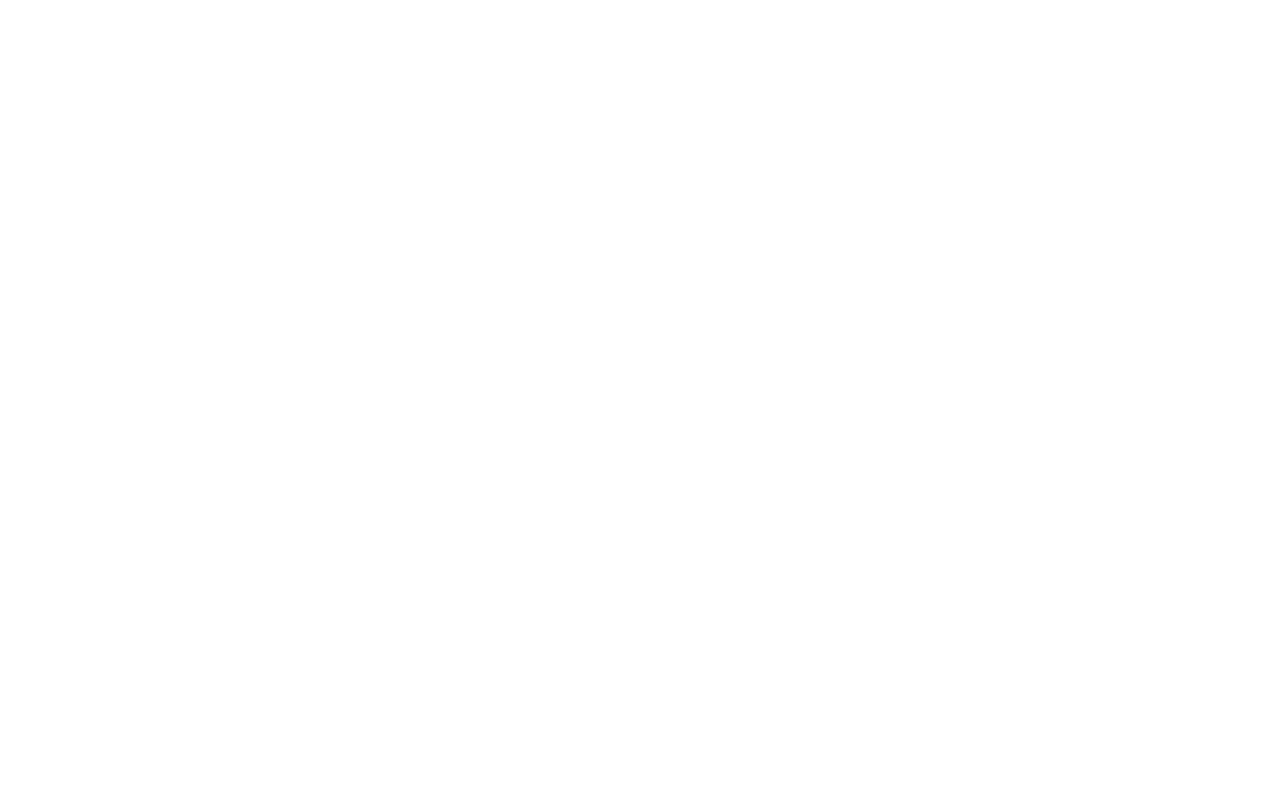
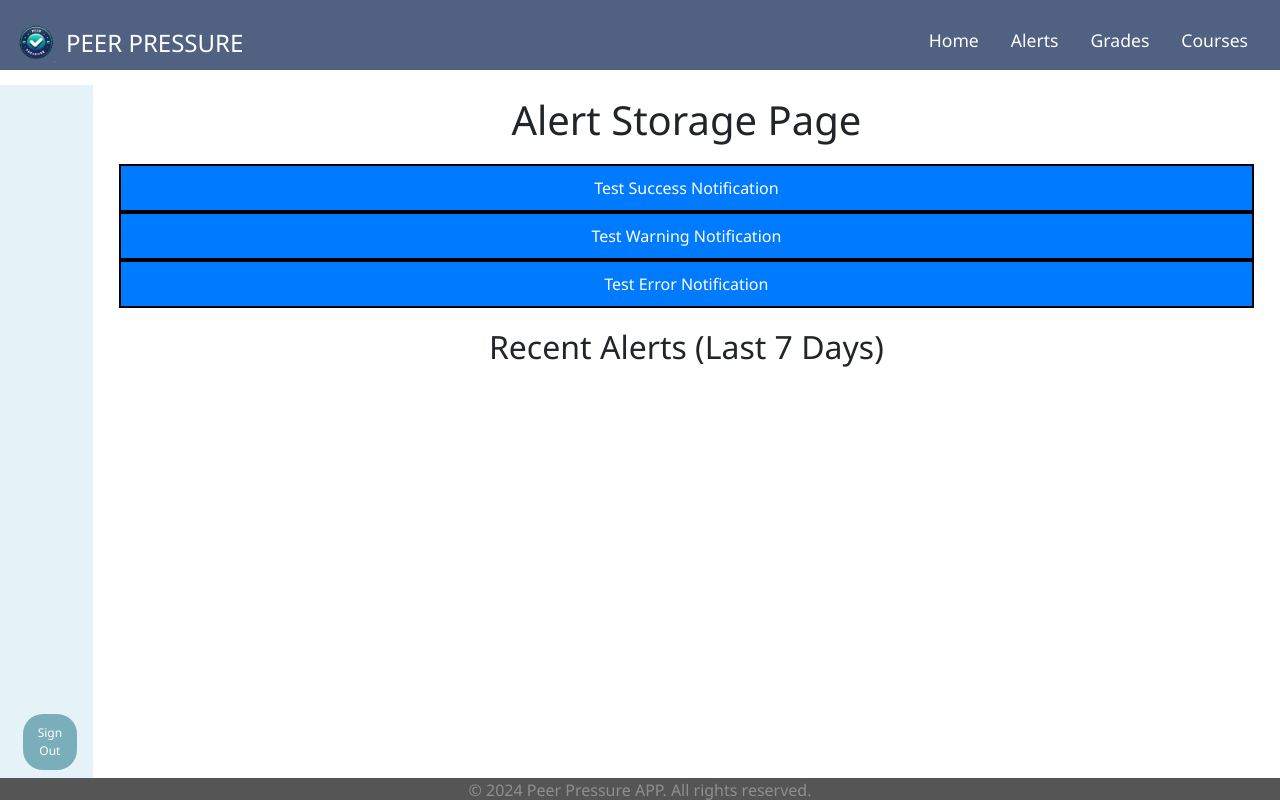
Before and after one commit to WVU-CS230-2024-05-Group02/Peer_Pressure, a React (Create React App) app: page /alert in a window 1280 px wide. Before the commit this address had no page. Built offline with nearby package versions, Linux system fonts and the light colour scheme.

Commit message:
setup alert storage page and enable test buttons

```diff
--- a/src/App.css
+++ b/src/App.css
@@ -168,8 +168,6 @@
   color: rgb(145, 142, 142);
 }
 
-/* new */
-
 .navbar {
   background: #516182;
   height: 70px;
@@ -300,3 +298,58 @@
   border: initial;
   border-radius: initial;
 }
+
+/* alertpage */
+.alert-storage-container {
+  padding: 10px;
+}
+
+.content {
+  flex-grow: 1;
+  padding: 1rem;
+  overflow: auto; /* Ensure content is scrollable if it overflows */
+}
+
+.alert-storage-container h1,
+.alert-storage-container h2 {
+  margin-bottom: 20px;
+}
+
+.alert-storage-container ul {
+  list-style-type: none;
+  padding: 0;
+}
+
+.alert-storage-container li {
+  background: #f4f4f4;
+  margin: 5px 0;
+  padding: 10px;
+  border: 1px solid #ccc;
+  border-radius: 4px;
+}
+
+
+/* toast Styles */
+.Toastify__toast {
+  display: flex;
+  align-items: center;
+  justify-content: space-between;
+  font-size: 16px;
+  white-space: nowrap; /* Prevent text from wrapping */
+}
+
+.Toastify__toast-body {
+  display: flex;
+  align-items: center;
+}
+
+.Toastify__toast-body > div:first-child {
+  display: flex;
+  align-items: center;
+  justify-content: center;
+}
+
+.Toastify__close-button {
+  align-self: flex-start;
+}
+/* END toast */
--- a/src/App.js
+++ b/src/App.js
@@ -9,11 +9,12 @@
 import { BrowserRouter as Router, Routes, Route } from 'react-router-dom';
 import AnswerEvaluation from './pages/AnswerEvaluation';
 import ManageStudentsPage from "./pages/ManageStudentsPage";
-import Alert from './components/Alert';
-import Navbar from './components/Navbar'; // new
+import { ToastContainer } from 'react-toastify';
+import Navbar from './components/Navbar';
 import CreateClassPage from "./pages/CreateClassPage";
 import HomePage from "./pages/HomePage";
 import QuestionsPage from "./pages/QuestionsPage";
+import AlertStoragePage from "./pages/AlertStoragePage";
 
 function App() {
     return (
@@ -23,17 +24,16 @@
                     <Route path="/" element={<LoginPage />} />
                     <Route path="/login" element={<LoginPage />} />
                     <Route path="/signup" element={<SignupPage />} />
-                    <Route path="/evaluations" element={<AnswerEvaluation />} />
+                    <Route path="/evaluations" element={<GenericPage><AnswerEvaluation /></GenericPage>} />
                     <Route path="/course" element={<GenericPage><StudentCourse /></GenericPage>} />
-                    <Route path="/managestudents" element={<GenericPage><ManageStudentsPage/></GenericPage>}/> {/* Add ManageStudentsPage route */}
+                    <Route path="/managestudents" element={<GenericPage><ManageStudentsPage /></GenericPage>} />
                     <Route path="/createclass" element={<GenericPage><CreateClassPage /></GenericPage>} />
-                    <Route path="/home" element={<GenericPage><HomePage/></GenericPage>}/>
-                    <Route path="/questionspage" element={<GenericPage><QuestionsPage/></GenericPage>}/>
-
-                    {/* add other routes here */}
+                    <Route path="/home" element={<GenericPage><HomePage /></GenericPage>} />
+                    <Route path="/questionspage" element={<GenericPage><QuestionsPage /></GenericPage>} />
+                    <Route path="/alert" element={<GenericPage><AlertStoragePage /></GenericPage>}/> {/* Add AlertStoragePage route */}
                 </Routes>
             </Router>
-            <Alert /> {/* render Alert component */}
+            <ToastContainer /> {/* Render ToastContainer for notifications */}
         </div>
     );
 }
--- a/src/components/Alert.js
+++ b/src/components/Alert.js
@@ -1,6 +1,18 @@
 import React from 'react';
 import { ToastContainer, toast } from 'react-toastify';
 import 'react-toastify/dist/ReactToastify.css';
+
+const storeAlert = (type, message) => {
+    const alerts = JSON.parse(localStorage.getItem('alerts')) || [];
+    const newAlert = {
+        id: Date.now(),
+        type,
+        message,
+        timestamp: new Date().toISOString(),
+    };
+    alerts.push(newAlert);
+    localStorage.setItem('alerts', JSON.stringify(alerts));
+};
 
 export const notifySuccess = (message) => {
     toast.success(message, {
@@ -13,6 +25,7 @@
         progress: undefined,
         theme: "colored",
     });
+    storeAlert('success', message);
 };
 
 export const notifyWarning = (message) => {
@@ -26,6 +39,7 @@
         progress: undefined,
         theme: "colored",
     });
+    storeAlert('warning', message);
 };
 
 export const notifyError = (message) => {
@@ -39,9 +53,9 @@
         progress: undefined,
         theme: "colored",
     });
+    storeAlert('error', message);
 };
 
-// component to render the ToastContainer which is required for displaying notifications
 const Alert = () => {
     return <ToastContainer />;
 };
--- /dev/null
+++ b/src/pages/AlertStoragePage.js
@@ -0,0 +1,42 @@
+import React, { useEffect, useState } from 'react';
+import { notifySuccess, notifyWarning, notifyError } from '../components/Alert';
+import '../App.css';
+
+const getRecentAlerts = () => {
+    const alerts = JSON.parse(localStorage.getItem('alerts')) || [];
+    const now = new Date();
+    const sevenDaysAgo = new Date(now.setDate(now.getDate() - 7));
+
+    return alerts.filter(alert => new Date(alert.timestamp) >= sevenDaysAgo);
+};
+
+const AlertStoragePage = () => {
+    const [alerts, setAlerts] = useState([]);
+
+    useEffect(() => {
+        setAlerts(getRecentAlerts());
+    }, []);
+
+    return (
+        <div className="alert-storage-container">
+            <h1>Alert Storage Page</h1>
+            <div style={{ marginTop: '10px' }}>
+                <button onClick={() => notifySuccess('success!')}>Test Success Notification</button>
+                <button onClick={() => notifyWarning('warning!')}>Test Warning Notification</button>
+                <button onClick={() => notifyError('error!')}>Test Error Notification</button>
+            </div>
+            <div style={{ marginTop: '20px' }}>
+                <h2>Recent Alerts (Last 7 Days)</h2>
+                <ul>
+                    {alerts.map(alert => (
+                        <li key={alert.id}>
+                            <strong>{alert.type.toUpperCase()}:</strong> {alert.message} <em>({new Date(alert.timestamp).toLocaleString()})</em>
+                        </li>
+                    ))}
+                </ul>
+            </div>
+        </div>
+    );
+};
+
+export default AlertStoragePage;
--- a/src/pages/LoginPage.js
+++ b/src/pages/LoginPage.js
@@ -2,6 +2,7 @@
 import { useNavigate } from "react-router-dom";
 import Textbox from "../components/Textbox";
 import Footer from "../components/Footer";
+import { notifySuccess, notifyWarning, notifyError } from '../components/Alert';
 import '../App.css';
 
 function LoginPage() {
@@ -39,7 +40,7 @@
       // Navigate to the home page
       navigate('/home');
     } else {
-      alert("Invalid credentials. Please try again.");
+      notifyError("Invalid credentials. Please try again.");
     }
   };
 
--- a/src/pages/SignupPage.js
+++ b/src/pages/SignupPage.js
@@ -1,4 +1,5 @@
 import React, { useState } from "react";
+import { notifySuccess, notifyWarning, notifyError } from '../components/Alert';
 
 const Signup = () => {
     const [email, setEmail] = useState("");
@@ -11,6 +12,7 @@
         e.preventDefault();
         if (password !== confirmPassword) {
             setErrorMessage("Passwords do not match");
+            notifyError("Passwords do not match");
         } else {
             setErrorMessage("");
             console.log("Signup email:", email, "password:", password, "isInstructor:", isInstructor);
```
Also changed, not shown: thing.txt (deleted).
